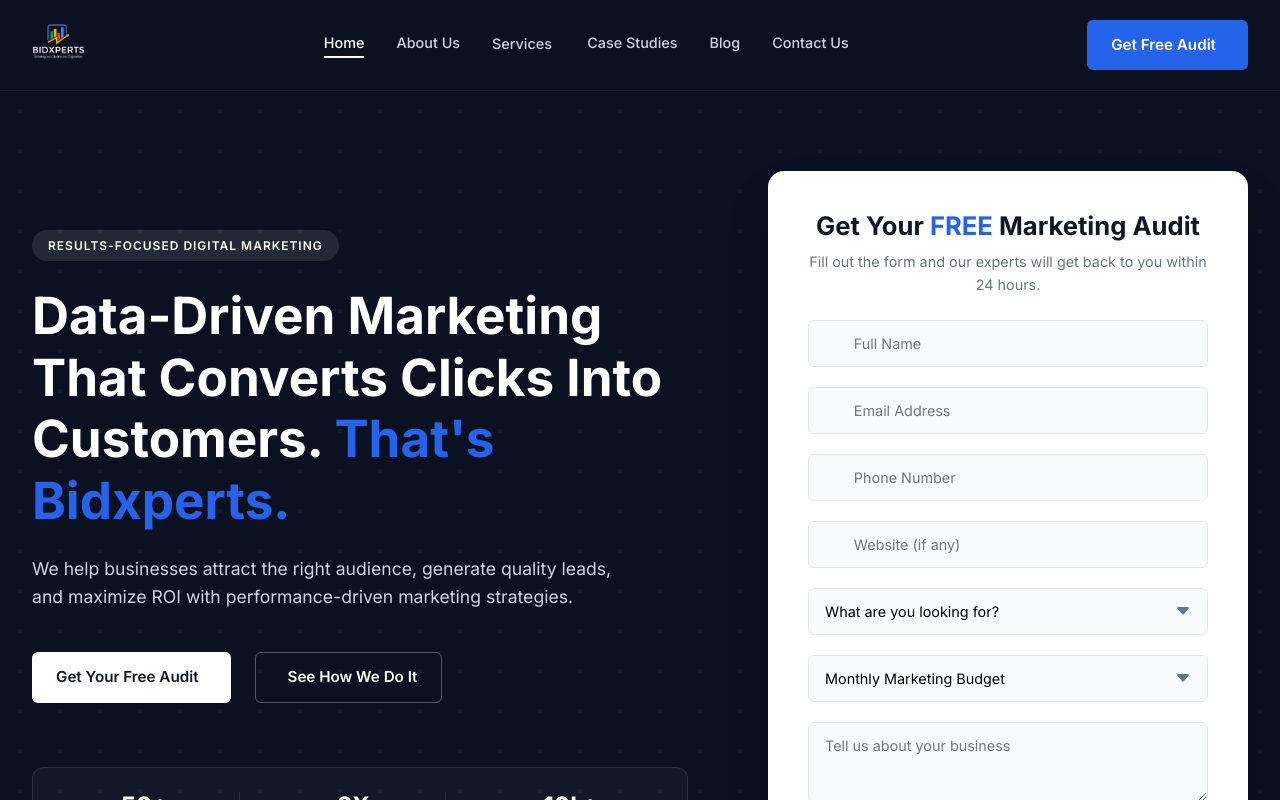
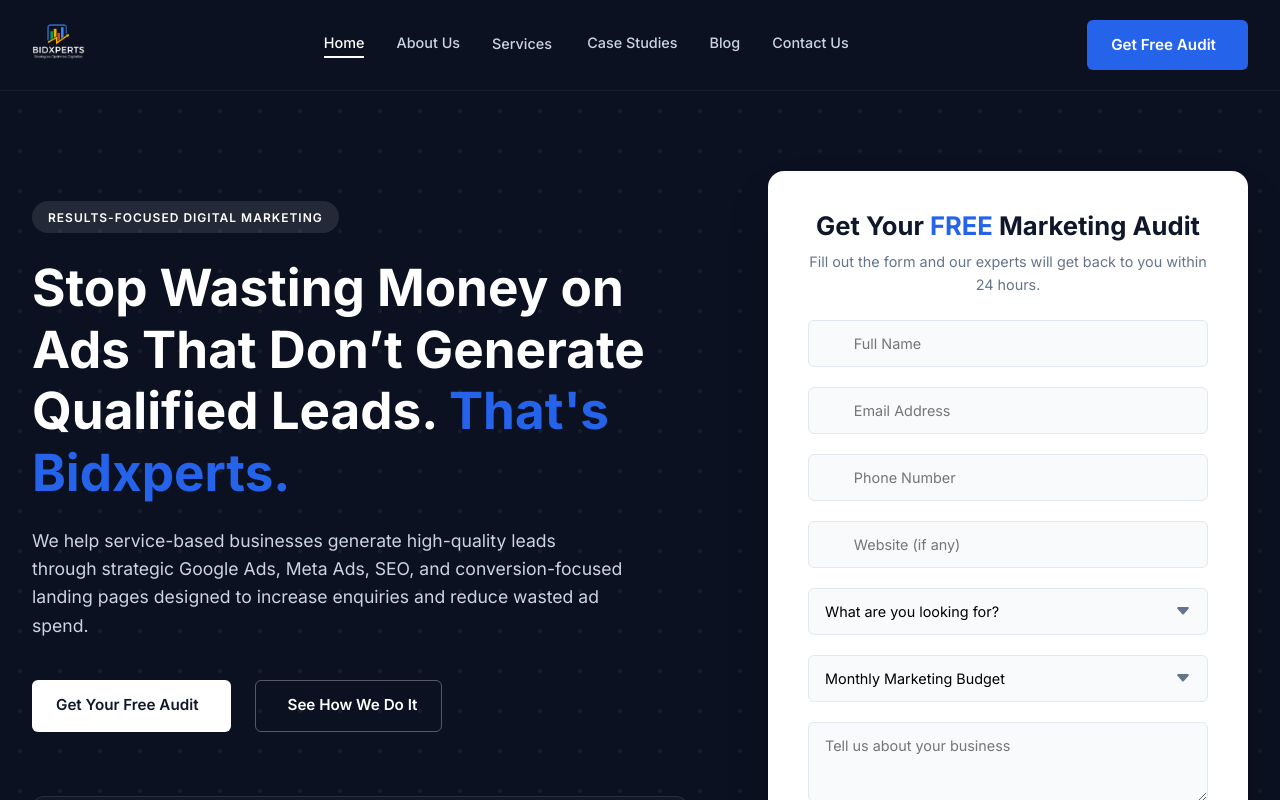
Before and after one commit to ideepakgoswami/Bidxperts, a Next.js app: page / in a window 1280 px wide. Shown: the top 800 px of the page. Built offline with nearby package versions, Linux system fonts and the light colour scheme; some icons are missing.

Commit message:
Hero content change

```diff
--- a/src/app/page.tsx
+++ b/src/app/page.tsx
@@ -51,11 +51,10 @@
             <div className="hero-content">
               <div className="hero-tagline">RESULTS-FOCUSED DIGITAL MARKETING</div>
               <h1>
-                Data-Driven Marketing That Converts Clicks Into Customers. <span className="text-primary">That&apos;s Bidxperts.</span>
+                Stop Wasting Money on Ads That Don’t Generate Qualified Leads. <span className="text-primary">That&apos;s Bidxperts.</span>
               </h1>
               <p>
-                We help businesses attract the right audience, generate quality leads,
-                and maximize ROI with performance-driven marketing strategies.
+                We help service-based businesses generate high-quality leads through strategic Google Ads, Meta Ads, SEO, and conversion-focused landing pages designed to increase enquiries and reduce wasted ad spend.
               </p>
               <div className="hero-actions">
                 <a href="#audit" className="btn btn-white btn-lg">Get Your Free Audit <i className="ph-bold ph-arrow-right"></i></a>
```
